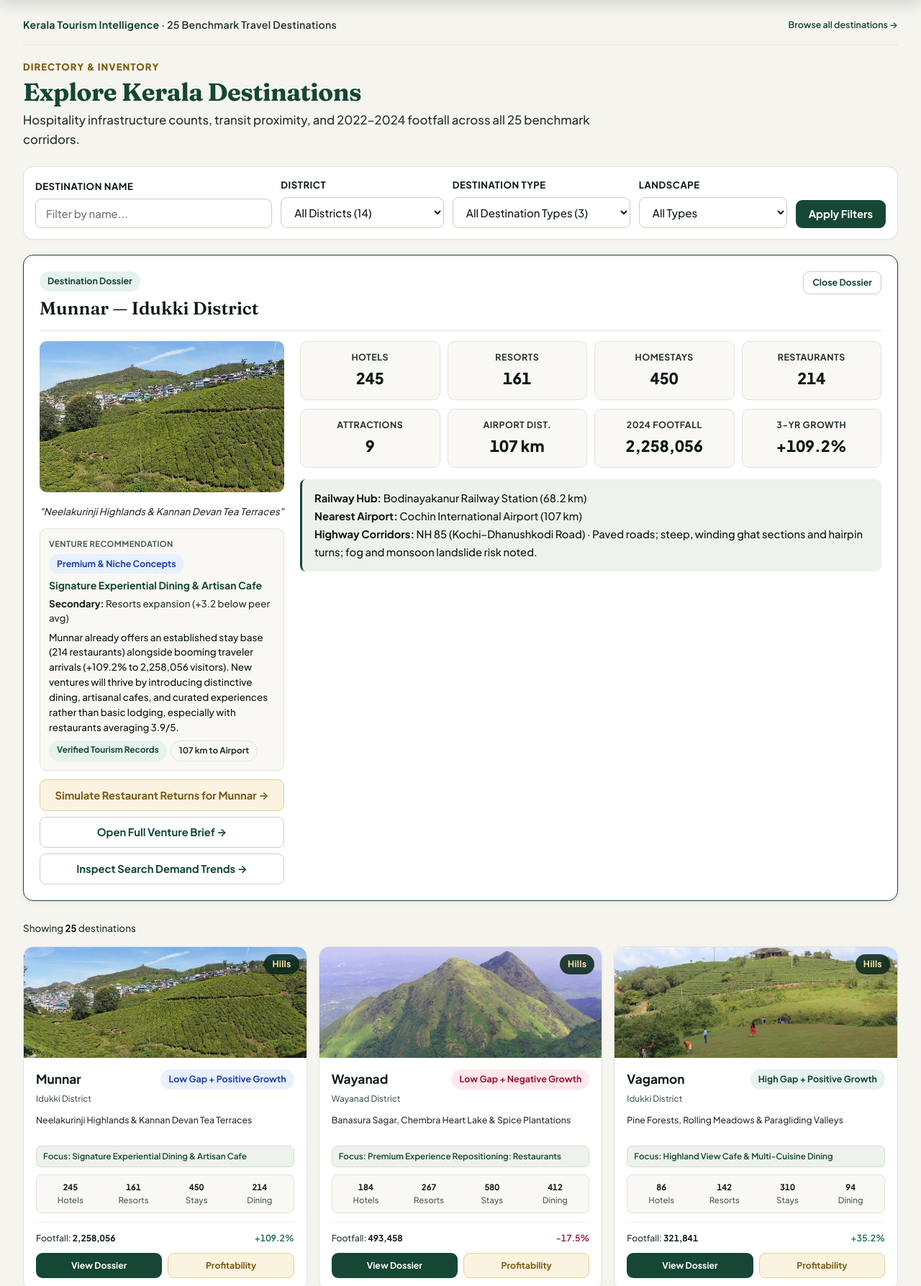
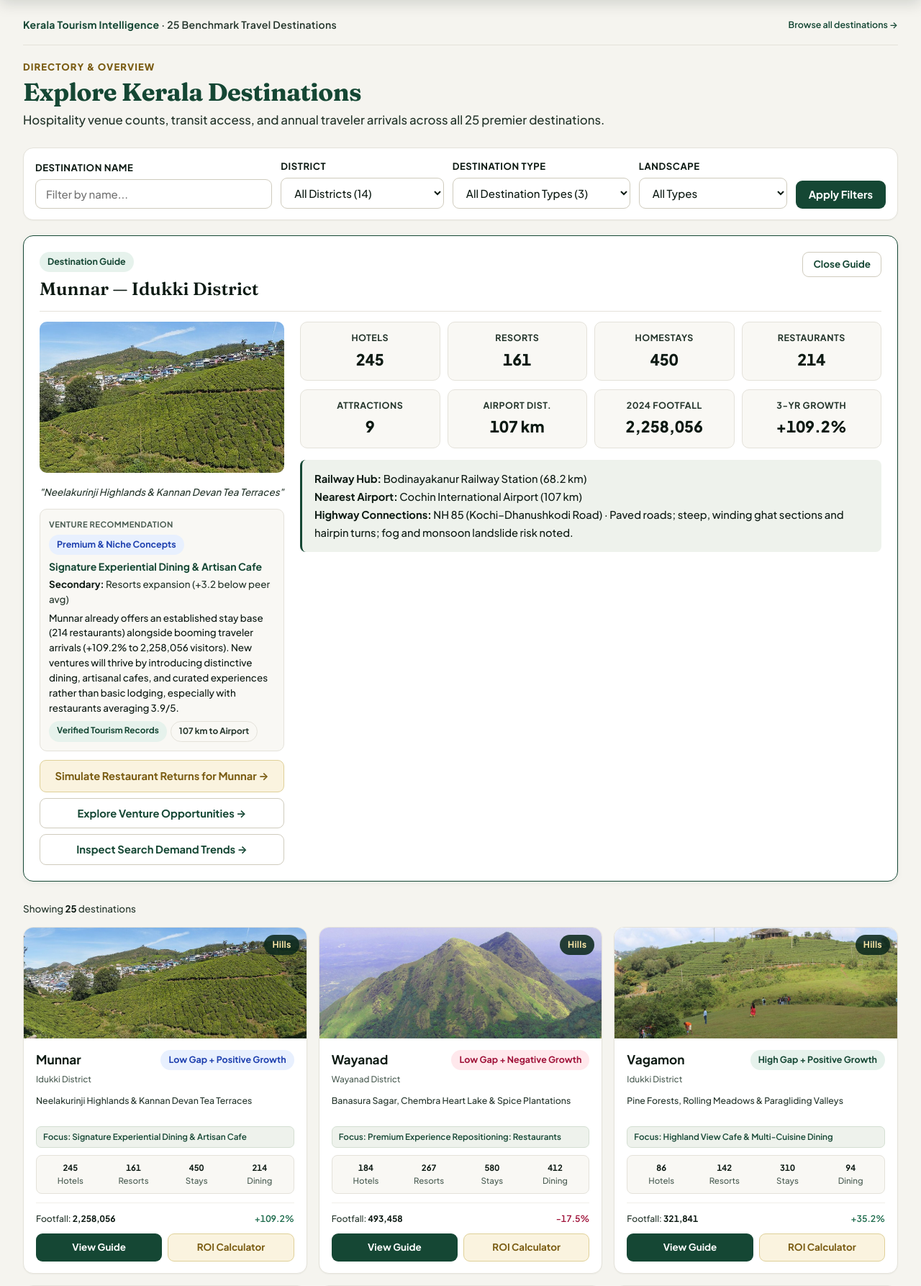
Before and after one commit to arjun-1002/GeoPulse, a Flask app: page /destinations?highlight=Munnar in a window 1280 px wide. Shown: the part 69-1856 px from the top of the page at 72% size. Run offline with Flask 3, Linux system fonts and the light colour scheme.

Commit message:
Humanize wording: replace 'Dossier', 'Corridor', 'Headroom', and 'Playbook' with natural travel and advisory terminology

```diff
--- a/12_Frontend/data_loader.py
+++ b/12_Frontend/data_loader.py
@@ -37,7 +37,7 @@ DESTINATION_METADATA = {
         "category": "Hills",
         "tagline": "Pine Forests, Rolling Meadows & Paragliding Valleys",
         "image": "/static/images/destinations/vagamon.jpg",
-        "highlights": ["Asia's top paragliding corridor", "Kurisumala Ashram", "Untamed cool hill breezes"],
+        "highlights": ["Asia's top paragliding destination", "Kurisumala Ashram", "Untamed cool hill breezes"],
         "opportunity_score": 88
     },
     "Thekkady": {
--- a/12_Frontend/recommendations.py
+++ b/12_Frontend/recommendations.py
@@ -242,7 +242,7 @@ def build_enriched_recommendation(
         rationale = (
             f"{dest} combines strong market room for new venues (+{gap_score:.1f} opportunity index) with {growth:+.1f}% "
             f"visitor growth over the past 3 years. The standout opportunity is {picks['primary_concept']} ({primary_spec['count']} currently open vs. {primary_spec['cluster_mean']:.1f} "
-            f"average in similar locations), complemented by clear headroom in {picks['secondary_label']}."
+            f"average in similar locations), complemented by strong growth potential in {picks['secondary_label']}."
         )
     elif gap_score > 0 and growth <= 0:
         rationale = (
@@ -305,7 +305,7 @@ def build_enriched_recommendation(
     if picks["hold_capacity"]:
         risk_flags.append({"label": "Consolidating Footfall", "class": "badge-rose"})
     if picks["lowest_rated"]["rating"] <= 3.8:
-        risk_flags.append({"label": f"Quality Headroom: {picks['lowest_rated']['label']} ({picks['lowest_rated']['rating']:.1f}★)", "class": "badge-amber"})
+        risk_flags.append({"label": f"Quality Opportunity: {picks['lowest_rated']['label']} ({picks['lowest_rated']['rating']:.1f}★)", "class": "badge-amber"})
     if airport_km >= 90:
         risk_flags.append({"label": f"{int(airport_km)} km to Airport", "class": "badge-neutral"})
 
--- a/12_Frontend/templates/calculator.html
+++ b/12_Frontend/templates/calculator.html
@@ -42,7 +42,7 @@
             </div>
         </div>
 
-        <!-- DESTINATION DOSSIER BANNER -->
+        <!-- DESTINATION CONTEXT BANNER -->
         <div class="context-banner">
             <div style="flex:1; min-width:250px;">
                 <h4 id="contextDestTitle" style="color:var(--ink); font-size:1.08rem; font-weight:700; margin-bottom:3px;">
--- a/12_Frontend/templates/comparison.html
+++ b/12_Frontend/templates/comparison.html
@@ -50,7 +50,7 @@
             <div style="font-size:0.83rem; color:var(--ink-2); line-height:1.65;">
                 <div><strong style="color:var(--ink);">Opportunity Category:</strong> {{ dest1.Opportunity_Category }}</div>
                 <div><strong style="color:var(--ink);">Suggested Venture:</strong> {{ dest1.Recommended_Business }}</div>
-                <div class="tabular"><strong style="color:var(--ink);">Infrastructure Gap:</strong> {{ "%+.1f"|format(dest1.Overall_Gap_Score) }}</div>
+                <div class="tabular"><strong style="color:var(--ink);">Opportunity Score:</strong> {{ "%+.1f"|format(dest1.Overall_Gap_Score) }}</div>
             </div>
         </div>
     </article>
@@ -68,7 +68,7 @@
             <div style="font-size:0.83rem; color:var(--ink-2); line-height:1.65;">
                 <div><strong style="color:var(--ink);">Opportunity Category:</strong> {{ dest2.Opportunity_Category }}</div>
                 <div><strong style="color:var(--ink);">Suggested Venture:</strong> {{ dest2.Recommended_Business }}</div>
-                <div class="tabular"><strong style="color:var(--ink);">Infrastructure Gap:</strong> {{ "%+.1f"|format(dest2.Overall_Gap_Score) }}</div>
+                <div class="tabular"><strong style="color:var(--ink);">Opportunity Score:</strong> {{ "%+.1f"|format(dest2.Overall_Gap_Score) }}</div>
             </div>
         </div>
     </article>
@@ -167,7 +167,7 @@
     </div>
 </div>
 
-<!-- AUTOMATED INSIGHTS SYNTHESIS -->
+<!-- KEY COMPARISON TAKEAWAYS -->
 <div class="transit-box" style="padding:16px 20px;">
     <h4 style="color:var(--forest); font-size:0.95rem; font-weight:700; margin-bottom:6px;">Key Comparison Takeaways</h4>
     <ul style="margin:0; padding-left:18px; font-size:0.88rem; color:var(--ink-2); line-height:1.65;">
--- a/12_Frontend/templates/destinations.html
+++ b/12_Frontend/templates/destinations.html
@@ -3,10 +3,10 @@
 
 {% block content %}
 <div class="page-header">
-    <span class="page-eyebrow">Directory & Inventory</span>
+    <span class="page-eyebrow">Directory &amp; Overview</span>
     <h1 class="page-title">Explore Kerala Destinations</h1>
     <p class="page-lead">
-        Hospitality infrastructure counts, transit proximity, and 2022–2024 footfall across all 25 benchmark corridors.
+        Hospitality venue counts, transit access, and annual traveler arrivals across all 25 premier destinations.
     </p>
 </div>
 
@@ -51,17 +51,17 @@
     </form>
 </div>
 
-<!-- HIGHLIGHTED DOSSIER VIEW (IF SELECTED) -->
+<!-- HIGHLIGHTED DESTINATION GUIDE (IF SELECTED) -->
 {% if highlight_dest %}
 <div class="dossier-card">
     <div style="display:flex; justify-content:space-between; align-items:flex-start; gap:12px; margin-bottom:14px; border-bottom:1px solid var(--border); padding-bottom:12px;">
         <div>
-            <span class="badge-emerald">Destination Dossier</span>
+            <span class="badge-emerald">Destination Guide</span>
             <h2 class="font-serif" style="font-size:1.55rem; font-weight:600; color:var(--ink); margin:4px 0 0 0;">
                 {{ highlight_dest.Destination }} &mdash; {{ highlight_dest.District }} District
             </h2>
         </div>
-        <a href="/destinations" class="btn-outline" style="padding:5px 12px; font-size:0.78rem;">Close Dossier</a>
+        <a href="/destinations" class="btn-outline" style="padding:6px 14px; font-size:0.84rem;">Close Guide</a>
     </div>
 
     <div class="dossier-split">
@@ -94,7 +94,7 @@
                 Simulate {{ highlight_rec.primary_sector if highlight_rec else 'Venture' }} Returns for {{ highlight_dest.Destination }} &#8594;
             </a>
             <a href="/opportunities?destination={{ highlight_dest.Destination }}" class="btn-outline" style="width:100%; margin-top:8px;">
-                Open Full Venture Brief &#8594;
+                Explore Venture Opportunities &#8594;
             </a>
             <a href="/google-trends?destination={{ highlight_dest.Destination }}" class="btn-outline" style="width:100%; margin-top:8px;">
                 Inspect Search Demand Trends &#8594;
@@ -124,7 +124,7 @@
             <div class="transit-box">
                 <div><strong>Railway Hub:</strong> {{ highlight_dest.Nearest_Railway_Station }} ({{ highlight_dest.Railway_Distance }})</div>
                 <div><strong>Nearest Airport:</strong> {{ highlight_dest.Nearest_Airport }} ({{ highlight_dest.Airport_Distance }})</div>
-                <div><strong>Highway Corridors:</strong> {{ highlight_dest.Main_Road_or_Highway }} &middot; {{ highlight_dest.Road_Accessibility }}</div>
+                <div><strong>Highway Connections:</strong> {{ highlight_dest.Main_Road_or_Highway }} &middot; {{ highlight_dest.Road_Accessibility }}</div>
             </div>
         </div>
     </div>
@@ -180,8 +180,8 @@
             </div>
 
             <div class="grid-2" style="gap:8px;">
-                <a href="/destinations?highlight={{ dest.Destination }}" class="btn-primary" style="padding:7px 10px; font-size:0.77rem;">View Dossier</a>
-                <a href="/calculator?destination={{ dest.Destination }}&venture={{ dest.Primary_Sector }}" class="btn-gold" style="padding:7px 10px; font-size:0.77rem;">Profitability</a>
+                <a href="/destinations?highlight={{ dest.Destination }}" class="btn-primary" style="padding:8px 12px; font-size:0.84rem;">View Guide</a>
+                <a href="/calculator?destination={{ dest.Destination }}&venture={{ dest.Primary_Sector }}" class="btn-gold" style="padding:8px 12px; font-size:0.84rem;">ROI Calculator</a>
             </div>
         </div>
     </article>
--- a/12_Frontend/templates/tourism_analysis.html
+++ b/12_Frontend/templates/tourism_analysis.html
@@ -63,7 +63,7 @@
         <div style="background:var(--surface-muted); border:1px solid var(--border); border-top:3px solid #3b7a5e; border-radius:10px; padding:13px;">
             <span style="font-size:0.69rem; color:var(--emerald); font-weight:700; text-transform:uppercase; letter-spacing:0.04em;">Monsoon Cycle</span>
             <h4 style="color:var(--ink); font-size:1.05rem; margin:5px 0 3px;">June – August</h4>
-            <p style="font-size:0.76rem; color:var(--ink-2); margin:0;">Secondary travel curve around Ayurveda retreats and waterfall corridors.</p>
+            <p style="font-size:0.76rem; color:var(--ink-2); margin:0;">Secondary travel curve around Ayurveda retreats and scenic waterfalls.</p>
         </div>
     </div>
 </div>
@@ -71,7 +71,7 @@
 <!-- COMMERCIAL SUPPLY SUMMARY TABLE -->
 <div class="table-container">
     <div class="table-container-header">
-        <h3 class="panel-title">Commercial Infrastructure Inventory (All 25 Hubs)</h3>
+        <h3 class="panel-title">Hospitality &amp; Attractions Inventory (All 25 Destinations)</h3>
         <span class="panel-meta">Master Working Dataset</span>
     </div>
     <div class="table-scroll">
```
Also changed, not shown: 12_Frontend/templates/about.html (+4 -4 lines), 12_Frontend/templates/clustering.html (+4 -4 lines), 12_Frontend/templates/google_trends.html (+5 -5 lines), 12_Frontend/templates/index.html (+5 -5 lines), 12_Frontend/templates/opportunities.html (+7 -7 lines), 12_Frontend/templates/visitor_growth.html (+8 -8 lines).
